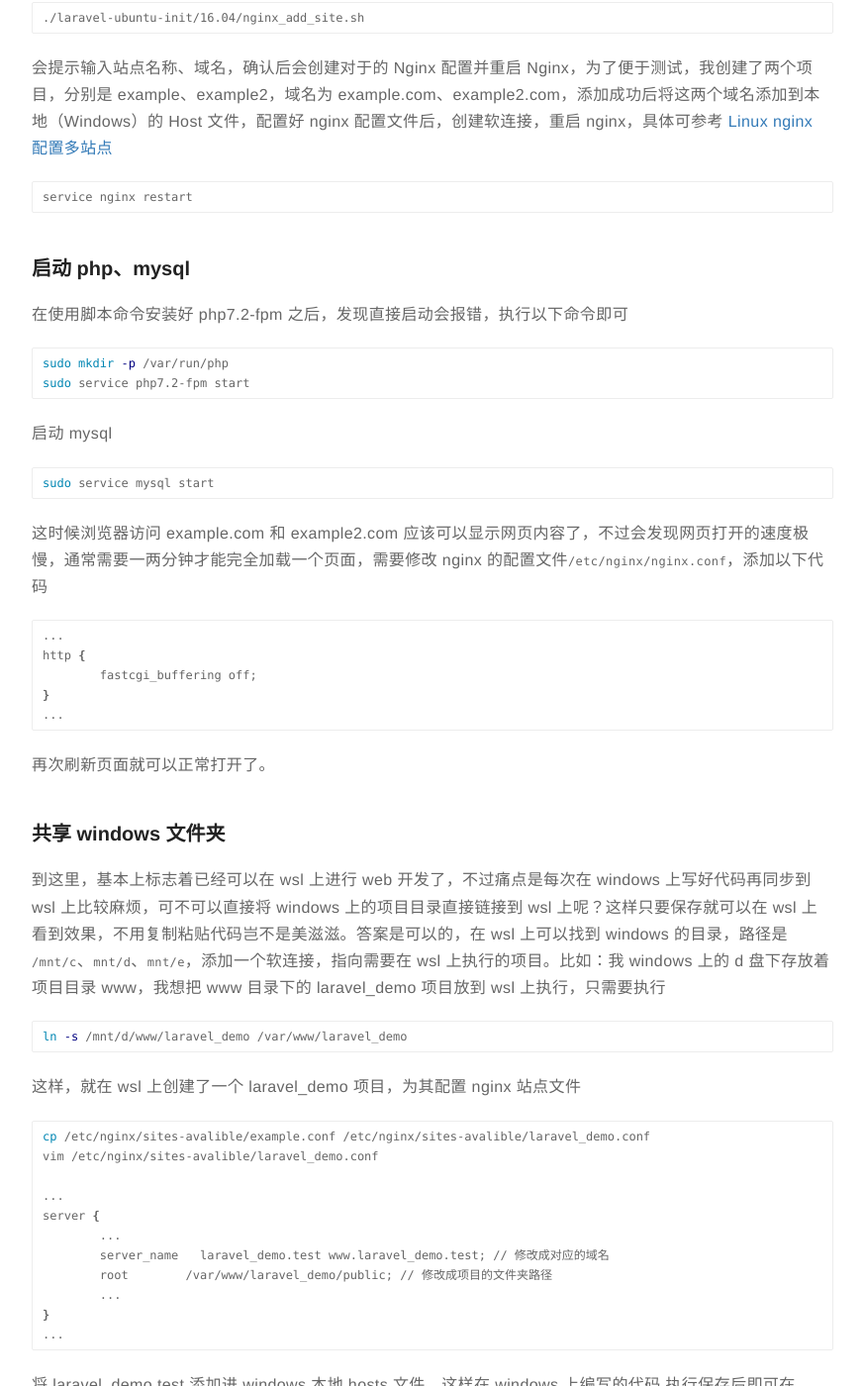
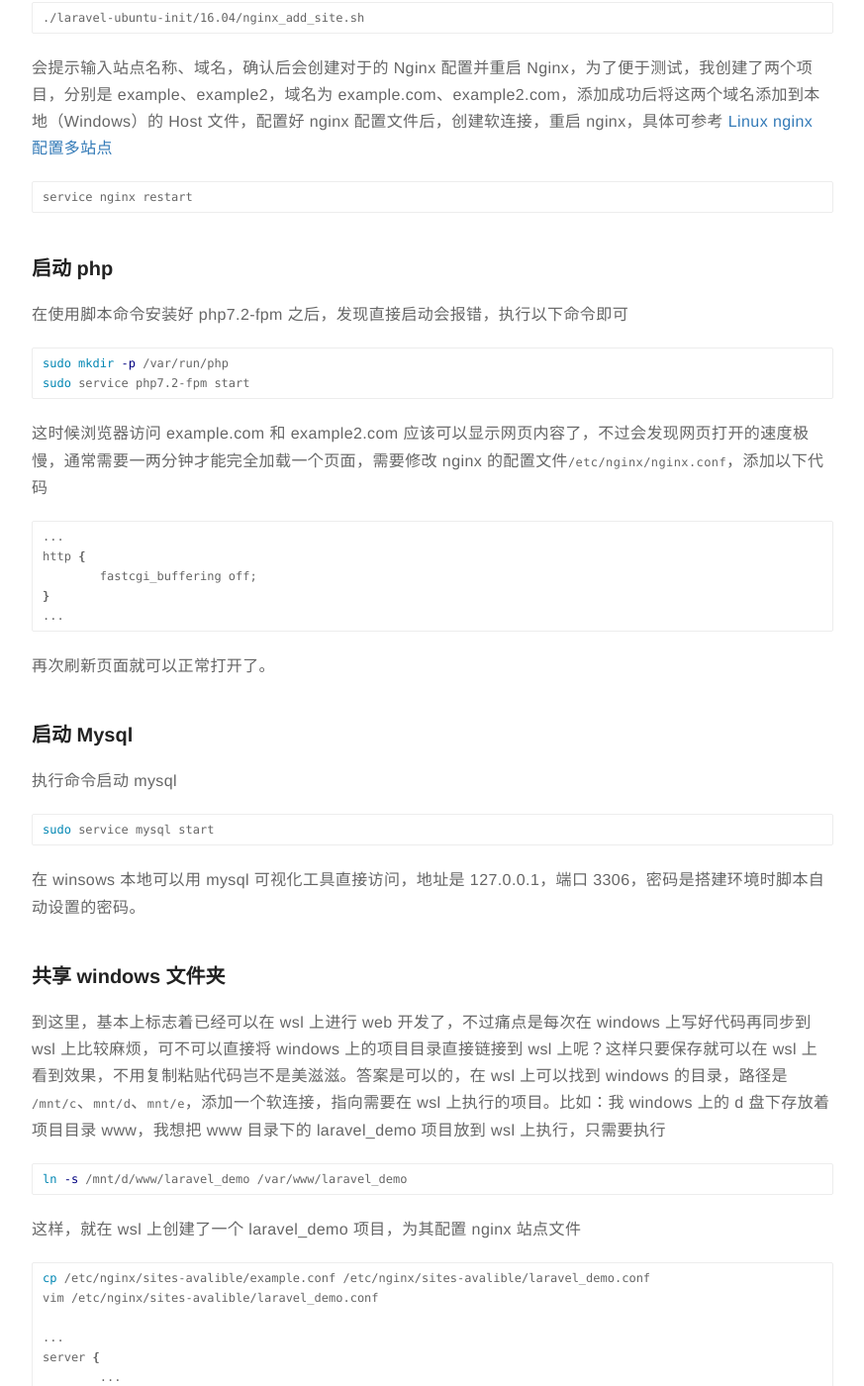
Before and after one commit to rust17/blog, a Jekyll site: the page built from _posts/2018-09-29-linux-on-windows-available-solution.markdown, in a window 1280 px wide and 1400 px high, scrolled down 3463 px. Shown: the whole window at 99% size, without its empty margins (203-1076 px from the left). Built offline with Jekyll 4.4.1, drawn with Linux system fonts in a browser that asks for light colours; comment, search, counter and statistics services are not loaded.

Commit message:
update wsl

````diff
--- a/_posts/2018-09-29-linux-on-windows-available-solution.markdown
+++ b/_posts/2018-09-29-linux-on-windows-available-solution.markdown
@@ -152,19 +152,13 @@ wget -qO- https://raw.githubusercontent.com/summerblue/laravel-ubuntu-init/maste
 service nginx restart
 ```
 
-### 启动 php、mysql
+### 启动 php
 
 在使用脚本命令安装好 php7.2-fpm 之后，发现直接启动会报错，执行以下命令即可
 
 ```bash
 sudo mkdir -p /var/run/php
 sudo service php7.2-fpm start
-```
-
-启动 mysql
-
-```bash
-sudo service mysql start
 ```
 
 这时候浏览器访问 example.com 和 example2.com 应该可以显示网页内容了，不过会发现网页打开的速度极慢，通常需要一两分钟才能完全加载一个页面，需要修改 nginx 的配置文件`/etc/nginx/nginx.conf`，添加以下代码
@@ -178,6 +172,16 @@ http {
 ```
 
 再次刷新页面就可以正常打开了。
+
+### 启动 Mysql
+
+执行命令启动 mysql
+
+```bash
+sudo service mysql start
+```
+
+在 winsows 本地可以用 mysql 可视化工具直接访问，地址是 127.0.0.1，端口 3306，密码是搭建环境时脚本自动设置的密码。
 
 ### 共享 windows 文件夹
 
````
